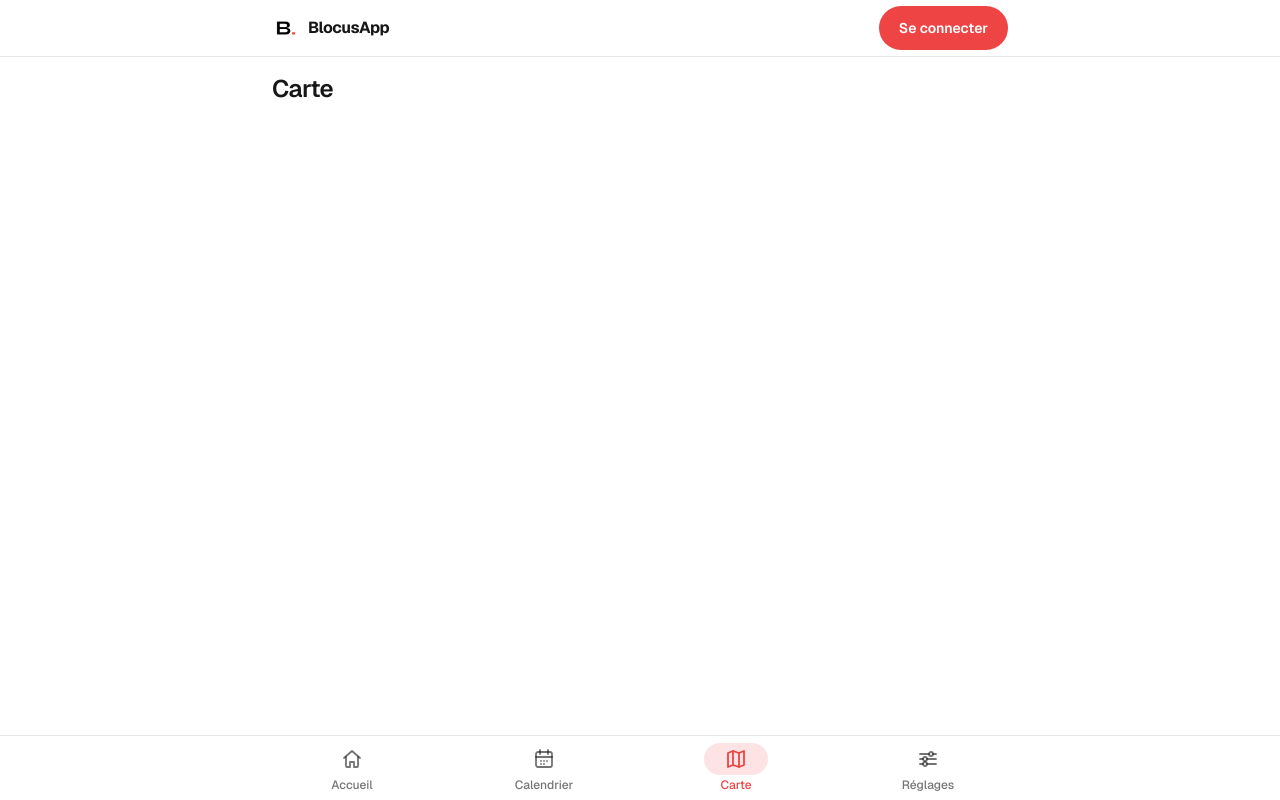
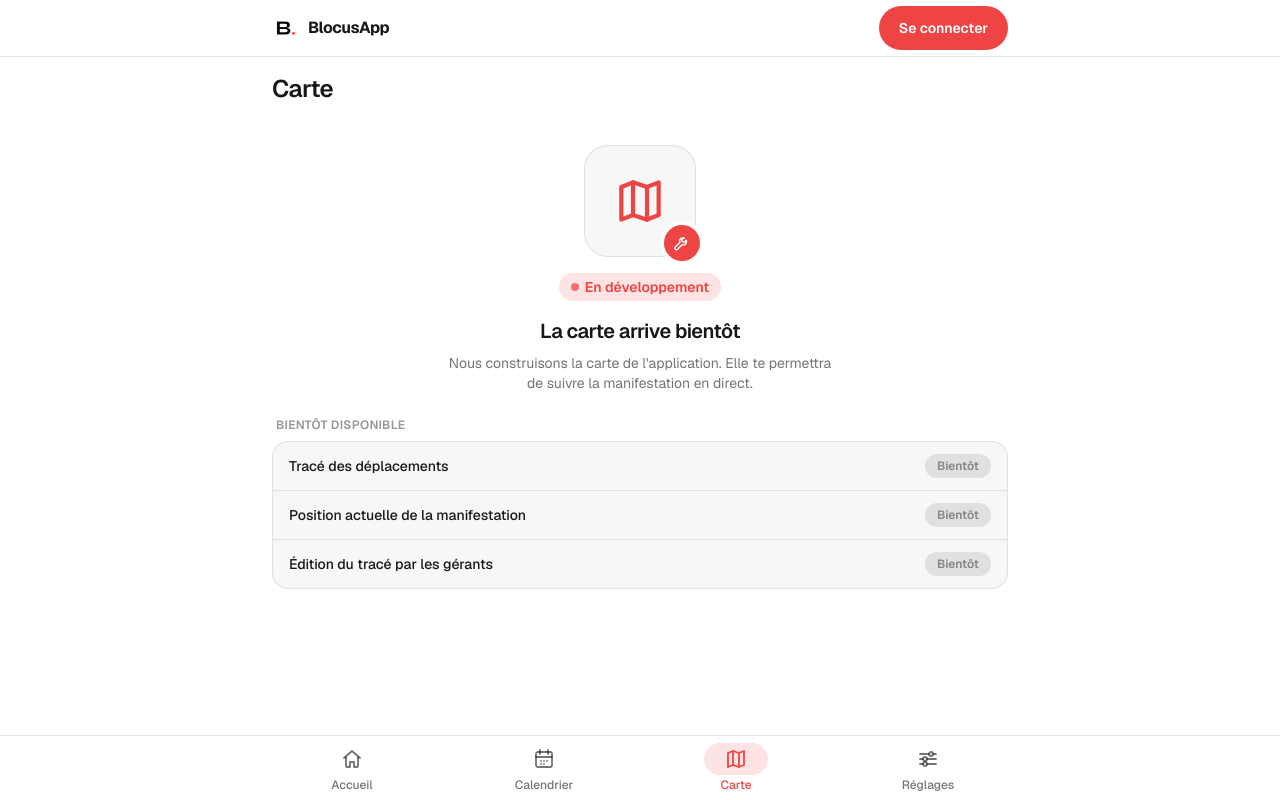
Before and after one commit to iSweat-exe/BlocusApp, a Next.js app: page /map in a window 1280 px wide. Built offline with nearby package versions, Linux system fonts and the light colour scheme; no server answers.

Commit message:
feat(map): show an under-development indicator on the map page (#53)

```diff
--- a/src/app/(app)/map/page.tsx
+++ b/src/app/(app)/map/page.tsx
@@ -1,3 +1,20 @@
+import { MapIcon } from "@/components/icons";
+import { WorkInProgress } from "@/components/work-in-progress";
+
 export default function MapPage() {
-  return <h1 className="page-title">Carte</h1>;
+  return (
+    <div className="flex flex-col gap-section">
+      <h1 className="page-title">Carte</h1>
+      <WorkInProgress
+        title="La carte arrive bientôt"
+        description="Nous construisons la carte de l'application. Elle te permettra de suivre la manifestation en direct."
+        icon={<MapIcon />}
+        upcoming={[
+          "Tracé des déplacements",
+          "Position actuelle de la manifestation",
+          "Édition du tracé par les gérants",
+        ]}
+      />
+    </div>
+  );
 }
--- a/src/components/icons.tsx
+++ b/src/components/icons.tsx
@@ -96,3 +96,12 @@ export function SettingsIcon(props: IconProps) {
     </Icon>
   );
 }
+
+/** Wrench: work in progress. */
+export function WrenchIcon(props: IconProps) {
+  return (
+    <Icon {...props}>
+      <path d="M14.7 6.3a4 4 0 0 0-5.4 5.1L4 16.7a1.9 1.9 0 0 0 2.7 2.7l5.3-5.3a4 4 0 0 0 5.1-5.4l-2.4 2.4-2.4-.6-.6-2.4 2.4-2.4Z" />
+    </Icon>
+  );
+}
--- /dev/null
+++ b/src/components/work-in-progress.tsx
@@ -0,0 +1,70 @@
+import type { ReactNode } from "react";
+import { WrenchIcon } from "./icons";
+
+/**
+ * "Under development" state for a page that is not built yet: a badge, an illustration slot, a short
+ * explanation and the list of what is coming. Server Component, design-system classes only.
+ */
+export function WorkInProgress({
+  title,
+  description,
+  icon,
+  upcoming,
+}: {
+  /** Name of the feature, e.g. "Carte". Also the accessible name of the status region. */
+  title: string;
+  description: string;
+  /** Large icon of the feature (decorative). */
+  icon: ReactNode;
+  /** What is coming, one short line each. */
+  upcoming: readonly string[];
+}) {
+  return (
+    <section
+      aria-label={`${title} : en développement`}
+      className="flex flex-col items-center gap-section text-center"
+    >
+      <div className="flex flex-col items-center gap-4 pt-4">
+        <div className="relative">
+          <div
+            aria-hidden="true"
+            className="flex h-28 w-28 items-center justify-center rounded-sheet border border-line bg-surface text-accent [&_svg]:h-14 [&_svg]:w-14"
+          >
+            {icon}
+          </div>
+          <span
+            aria-hidden="true"
+            className="absolute -right-2 -bottom-2 flex h-11 w-11 items-center justify-center rounded-full border-4 border-background bg-accent text-accent-ink"
+          >
+            <WrenchIcon className="h-5 w-5" />
+          </span>
+        </div>
+
+        <span role="status" className="chip chip-accent gap-1.5 text-sm">
+          <span aria-hidden="true" className="h-2 w-2 animate-pulse rounded-full bg-accent" />
+          En développement
+        </span>
+
+        <div className="flex max-w-sm flex-col gap-2">
+          <h2 className="text-xl font-semibold tracking-tight">{title}</h2>
+          <p className="text-sm text-muted">{description}</p>
+        </div>
+      </div>
+
+      <div className="flex w-full flex-col gap-2 text-left">
+        <h3 className="section-title">Bientôt disponible</h3>
+        <ul className="card divide-y divide-line overflow-hidden">
+          {upcoming.map((item) => (
+            <li
+              key={item}
+              className="flex min-h-control items-center justify-between gap-3 px-4 py-3"
+            >
+              <span className="text-sm font-medium">{item}</span>
+              <span className="chip shrink-0 text-faint">Bientôt</span>
+            </li>
+          ))}
+        </ul>
+      </div>
+    </section>
+  );
+}
```
Also changed, not shown: .dev/checklist-v1.0.0-application.md, 3 other files (tests, documents, lock files or other folders).
